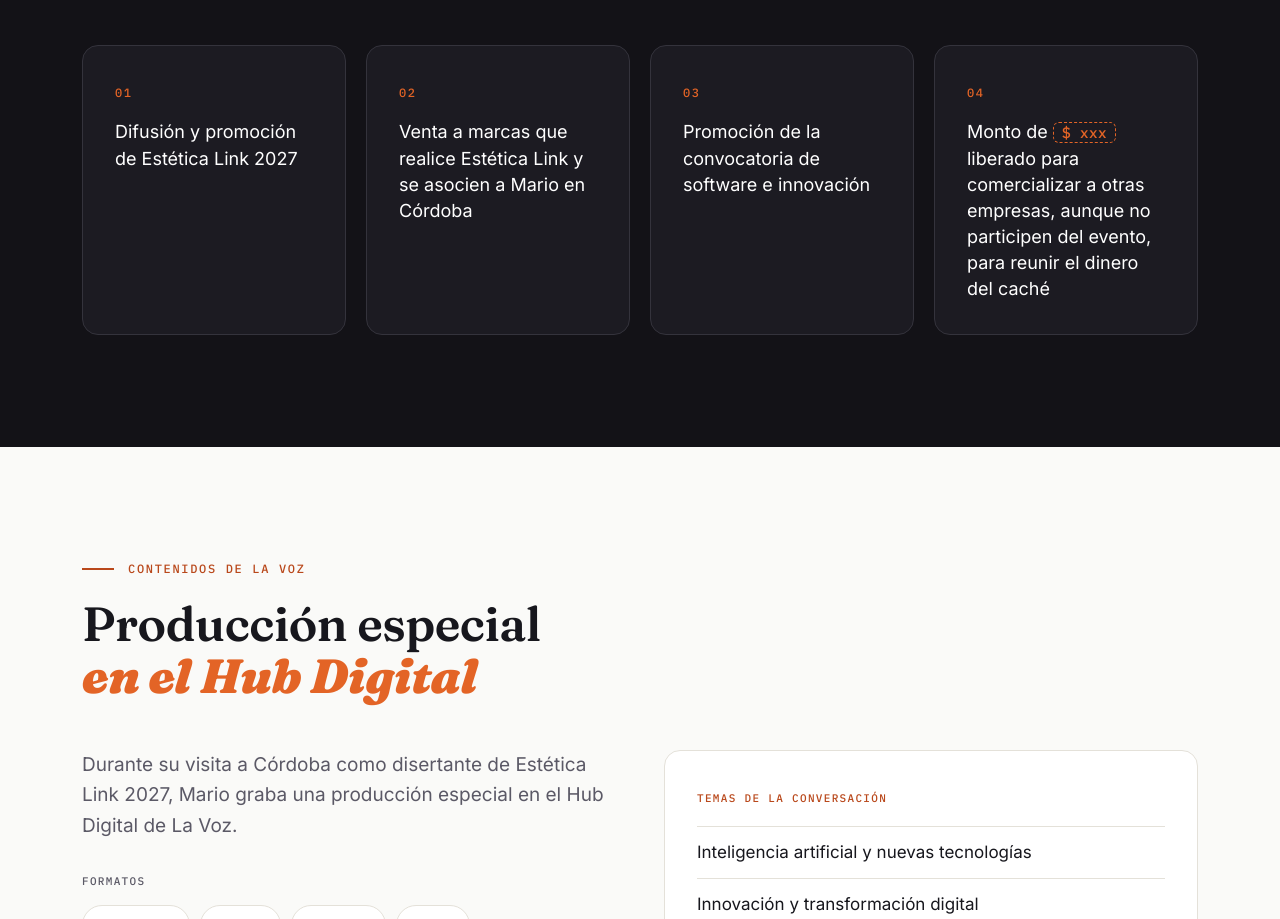
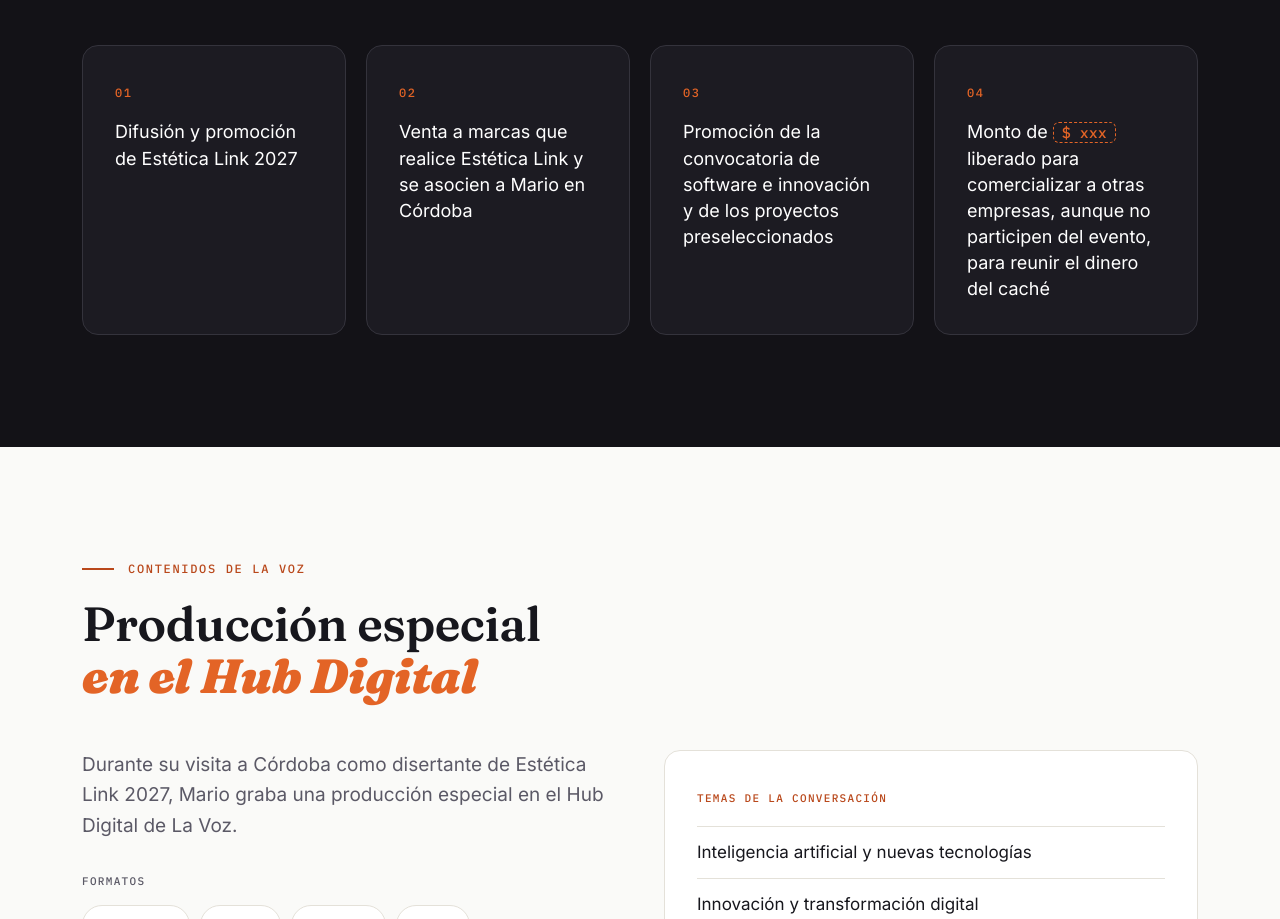
Before and after one commit to mauro-iman/esteticalink-lavoz, a plain HTML site: page index.html in a window 1280 px wide. Shown: the part 3833-4752 px from the top of the page. Drawn offline with Linux system fonts and the light colour scheme.

Commit message:
Sumar proyectos preseleccionados al destino del inventario
Co-Authored-By: Claude Opus 5.5 <noreply@anthropic.com>
Claude-Session: https://claude.ai/code/session_01Cps6v8cPT7Lot2p2JFQkpk

```diff
--- a/index.html
+++ b/index.html
@@ -335,7 +335,7 @@ footer .wrap { display: flex; justify-content: space-between; gap: 16px; flex-wr
     <div class="grid g4">
       <div class="card"><span class="idx">01</span><p>Difusión y promoción de Estética Link 2027</p></div>
       <div class="card"><span class="idx">02</span><p>Venta a marcas que realice Estética Link y se asocien a Mario en Córdoba</p></div>
-      <div class="card"><span class="idx">03</span><p>Promoción de la convocatoria de software e innovación</p></div>
+      <div class="card"><span class="idx">03</span><p>Promoción de la convocatoria de software e innovación y de los proyectos preseleccionados</p></div>
       <div class="card"><span class="idx">04</span><p>Monto de <span class="tbd" style="background:transparent;border-color:var(--orange);color:var(--orange)">$ xxx</span> liberado para comercializar a otras empresas, aunque no participen del evento, para reunir el dinero del caché</p></div>
     </div>
   </div>
```
